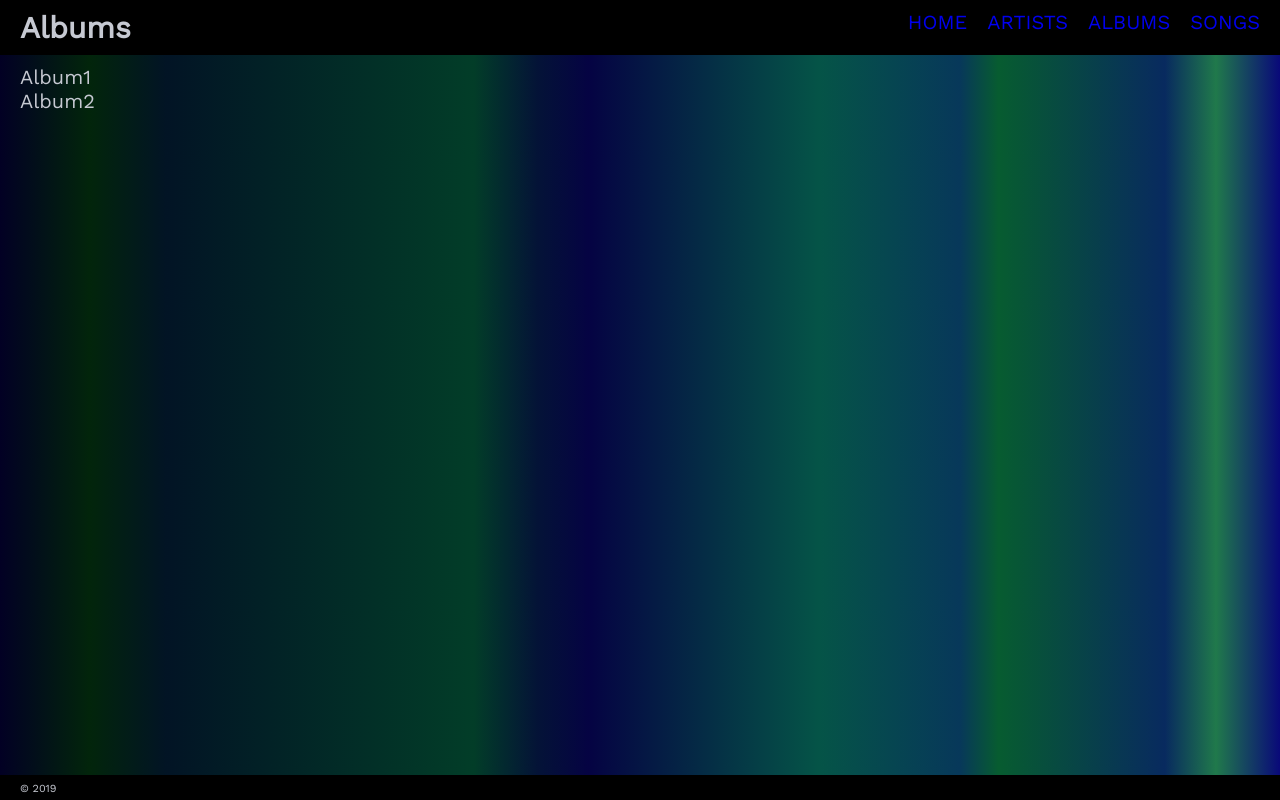
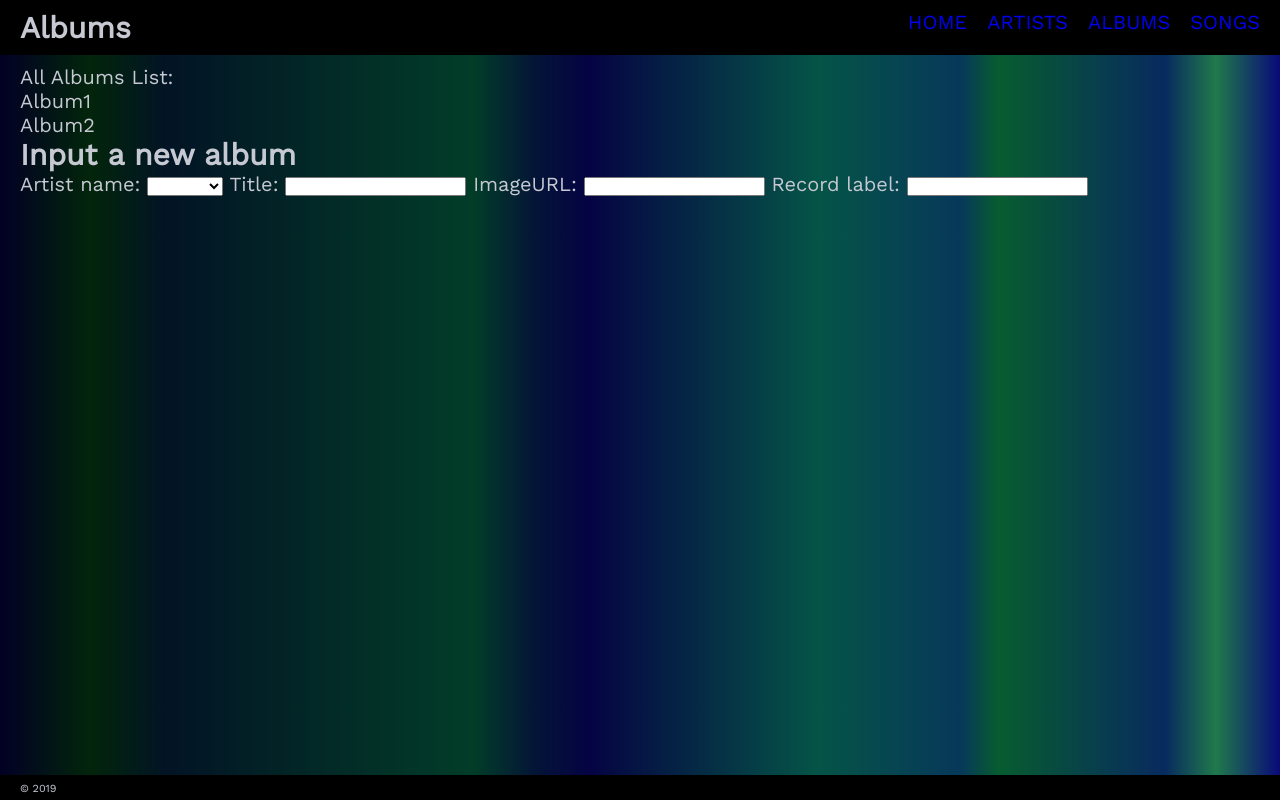
Before and after one commit to Andrew614/album-collection-restful-api, a plain HTML site: page front-end/allAlbumsTemplate.html in a window 1280 px wide. Drawn offline with nearby package versions, Linux system fonts and the light colour scheme.

Commit message:
add forms to html pages and update class names

```diff
--- a/front-end/allAlbumsTemplate.html
+++ b/front-end/allAlbumsTemplate.html
@@ -24,10 +24,33 @@
         </header>
         <main>
             <div class="container">
-                <ul class="all-albums-list">
-                    <li class="all-albums-list__item">Album1</li>
-                    <li class="all-albums-list__item">Album2</li>
-                </ul>
+                <section class="content">
+                    <ul class="content-list">All Albums List:
+                        <li class="content-list__item">Album1</li>
+                        <li class="content-list__item">Album2</li>
+                    </ul>
+                </section>
+                <section class="form-container">
+                    <form class="form" action="#">
+                        <h2 class="form__title">Input a new album</h2>
+                        <label class="form__label">Artist name:
+                            <select class="form__select">
+                                <option selected></option>
+                                <option value="Reba">Reba</option>
+                                <option value="Lil Nas X">Lil Nas X</option>
+                            </select>
+                        </label>
+                        <label class="form__label">Title:
+                            <input class="form__input" name="title" type="text">
+                        </label>
+                        <label class="form__label">ImageURL:
+                            <input class="form__input" name="imageURL" type="text">
+                        </label>
+                        <label class="form__label" class="">Record label:
+                            <input class="form__input" name="recordLabel" type="text">
+                        </label>
+                    </form>
+                </section>
             </div>
         </main>
         <footer class="footer">
```
Also changed, not shown: front-end/allArtistsTemplate.html (+23 -4 lines), front-end/allSongsTemplate.html (+27 -4 lines).
